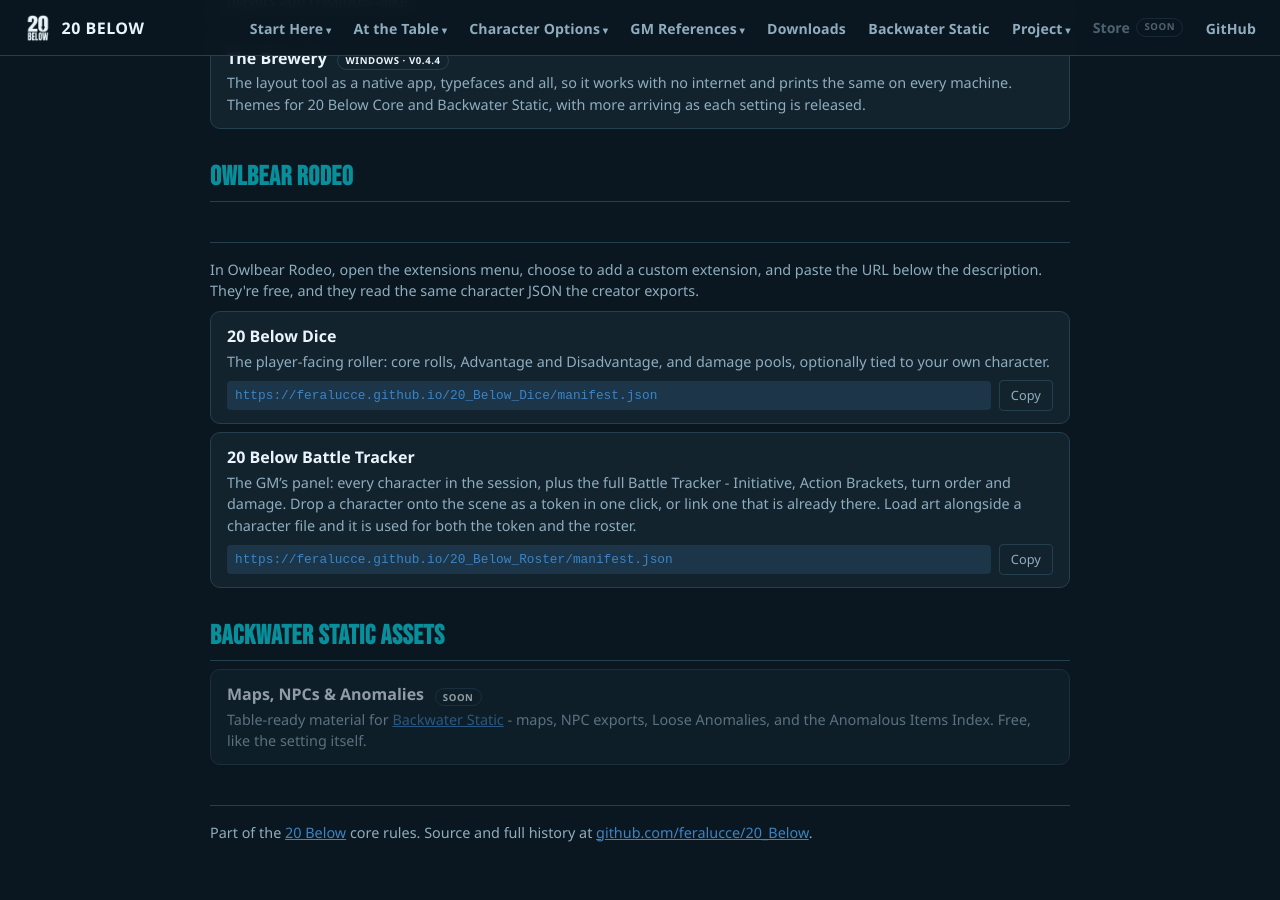
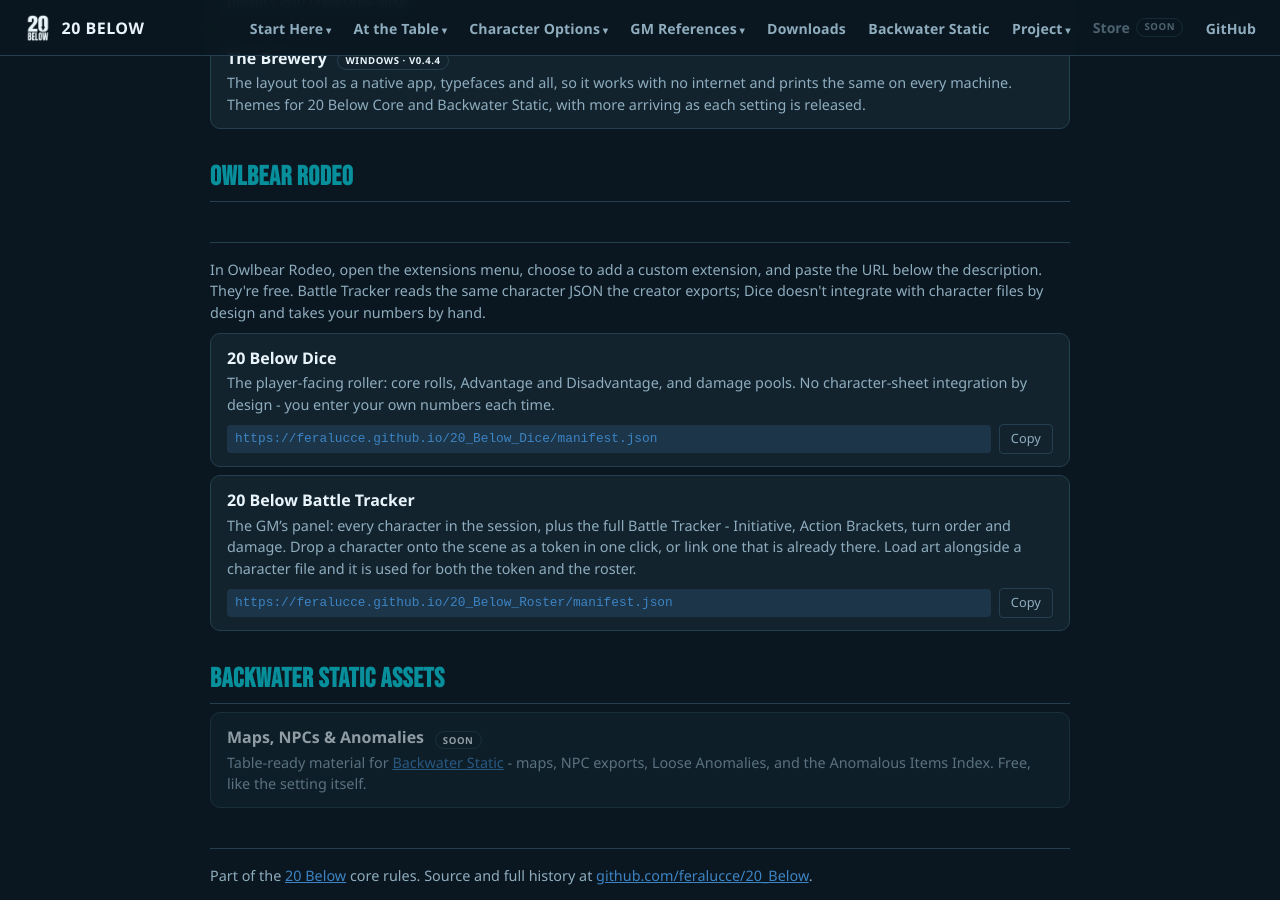
Before and after one commit to feralucce/20_Below, a Jekyll site: the page built from downloads.html, in a window 1280 px wide and 900 px high, scrolled down 1233 px. Built offline with Jekyll 4.4.1, drawn with Linux system fonts in a browser that asks for light colours.

Commit message:
Fix Owlbear Dice description contradicting its own README
Downloads page claimed Dice reads character JSON; the extension's actual README says it has no character-sheet integration by design. Corrected both the shared intro copy and Dice's own card description.

```diff
--- a/downloads.html
+++ b/downloads.html
@@ -142,12 +142,13 @@
   <h2>Owlbear Rodeo</h2>
   <p class="note">
     In Owlbear Rodeo, open the extensions menu, choose to add a custom extension, and paste the URL below the
-    description. They're free, and they read the same character JSON the creator exports.
+    description. They're free. Battle Tracker reads the same character JSON the creator exports; Dice doesn't
+    integrate with character files by design and takes your numbers by hand.
   </p>
   <div class="doc-list">
     <div class="doc-card">
       <div class="name"><a href="https://feralucce.github.io/20_Below_Dice/" target="_blank" rel="noopener">20 Below Dice</a></div>
-      <div class="desc">The player-facing roller: core rolls, Advantage and Disadvantage, and damage pools, optionally tied to your own character.</div>
+      <div class="desc">The player-facing roller: core rolls, Advantage and Disadvantage, and damage pools. No character-sheet integration by design - you enter your own numbers each time.</div>
       <div class="copy-row">
         <code>https://feralucce.github.io/20_Below_Dice/manifest.json</code>
         <button type="button" class="copy-btn" data-url="https://feralucce.github.io/20_Below_Dice/manifest.json">Copy</button>
```
